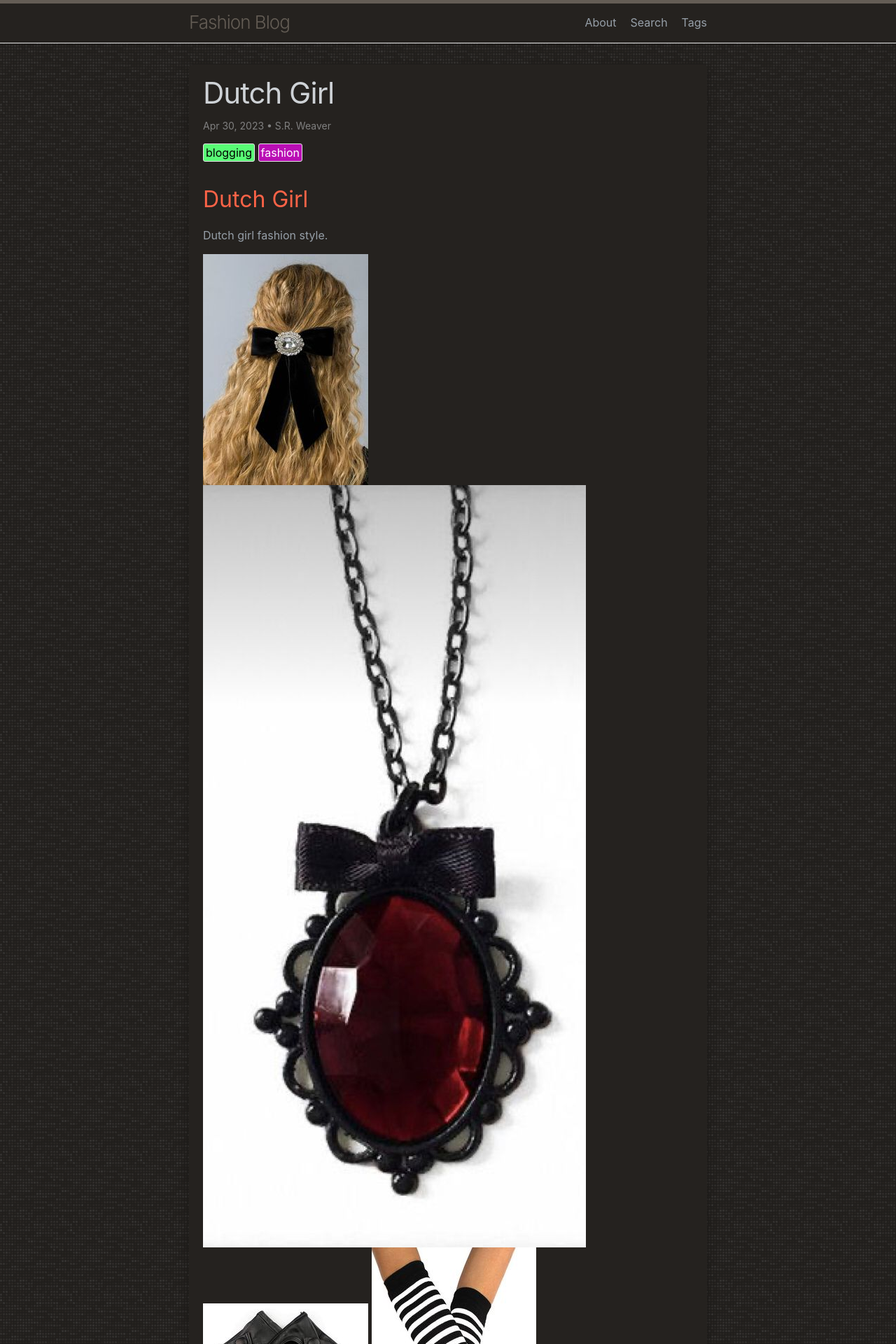
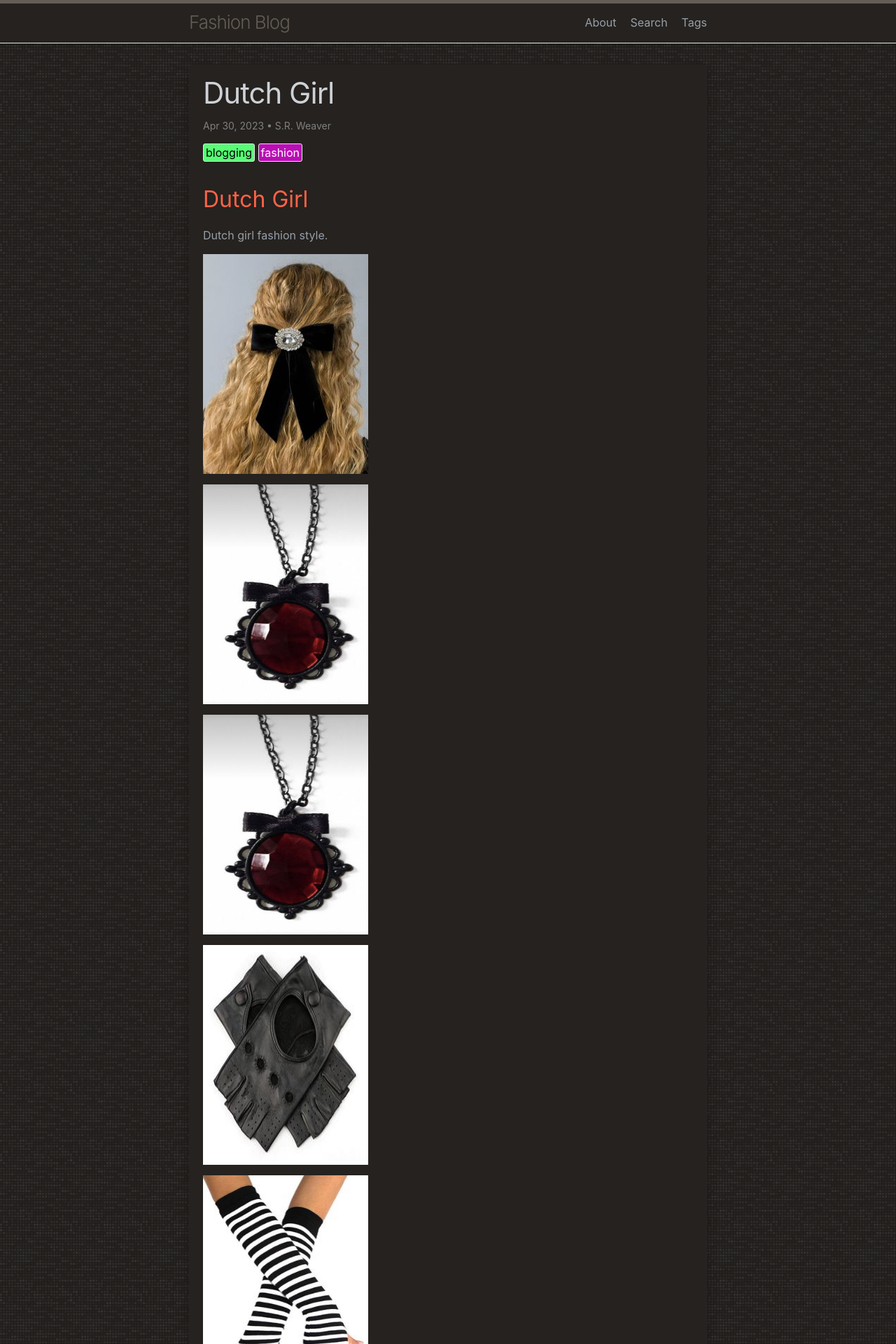
Before and after one commit to LWFlouisa/FashionBlog, a Jekyll site: the page built from _posts/2023-04-30-dutchgirl.md, in a window 1280 px wide. Shown: the top 1920 px of the page at 70% size. Built offline with Jekyll 4.4.1, drawn with Linux system fonts in a browser that asks for light colours; our own code applies the rules of GitHub Pages for plain Markdown files.

Commit message:
Update 2023-04-30-dutchgirl.md

```diff
--- a/_posts/2023-04-30-dutchgirl.md
+++ b/_posts/2023-04-30-dutchgirl.md
@@ -6,10 +6,18 @@
 ## Dutch Girl
 Dutch girl fashion style.
 
-![Hairstyle](https://github.com/LWFlouisa/FashionBlog/blob/main/images/BlackPoncho/1145f7e2e91da8f66bfa3a52d069c3ef.jpg?raw=true)
-![Necklace](https://github.com/LWFlouisa/FashionBlog/blob/main/images/BlackPoncho/4115df38ca5af5cf39f64da3b77c4536.jpg?raw=true)
-![Black Fingerless Gloves](https://github.com/LWFlouisa/FashionBlog/blob/main/images/DutchWoman/9e901ba65168ec65fc8d22d136130582.jpg?raw=true)
-![Wristlets](https://github.com/LWFlouisa/FashionBlog/blob/main/images/DutchWoman/6ad51e24a125fd434ae80ad9be42aeb6.jpg?raw=true)
-![Black Poncho](https://github.com/LWFlouisa/FashionBlog/blob/main/images/BlackPoncho/9f6d448f0b6ef6d2a09a9708572af907.jpg?raw=true)
-![Black Pants](https://github.com/LWFlouisa/FashionBlog/blob/main/images/DutchWoman/6c3e3a3095016f0743de36ecd35fe0c7.jpg?raw=true)
-![Wooden Shoes](https://github.com/LWFlouisa/FashionBlog/blob/main/images/DutchWoman/359c4b8a10c4ef1731198380fd767728.jpg?raw=true)
+<p><img src="https://github.com/LWFlouisa/FashionBlog/blob/main/images/BlackPoncho/1145f7e2e91da8f66bfa3a52d069c3ef.jpg?raw=true" height="314px" width="236px">
+
+<p><img src="https://github.com/LWFlouisa/FashionBlog/blob/main/images/BlackPoncho/4115df38ca5af5cf39f64da3b77c4536.jpg?raw=true" height="314px" width="236px">
+
+<p><img src="https://github.com/LWFlouisa/FashionBlog/blob/main/images/BlackPoncho/4115df38ca5af5cf39f64da3b77c4536.jpg?raw=true" height="314px" width="236px">
+
+<p><img src="https://github.com/LWFlouisa/FashionBlog/blob/main/images/DutchWoman/9e901ba65168ec65fc8d22d136130582.jpg?raw=true" height="314px" width="236px">
+
+<p><img src="https://github.com/LWFlouisa/FashionBlog/blob/main/images/DutchWoman/6ad51e24a125fd434ae80ad9be42aeb6.jpg?raw=true" height="314px" width="236px">
+
+<p><img src="https://github.com/LWFlouisa/FashionBlog/blob/main/images/BlackPoncho/9f6d448f0b6ef6d2a09a9708572af907.jpg?raw=true" height="314px" width="236px">
+
+<p><img src="https://github.com/LWFlouisa/FashionBlog/blob/main/images/DutchWoman/6c3e3a3095016f0743de36ecd35fe0c7.jpg?raw=true" height="314px" width="236px">
+
+<p><img src="https://github.com/LWFlouisa/FashionBlog/blob/main/images/DutchWoman/359c4b8a10c4ef1731198380fd767728.jpg?raw=true" height="314px" width="236px">
```
